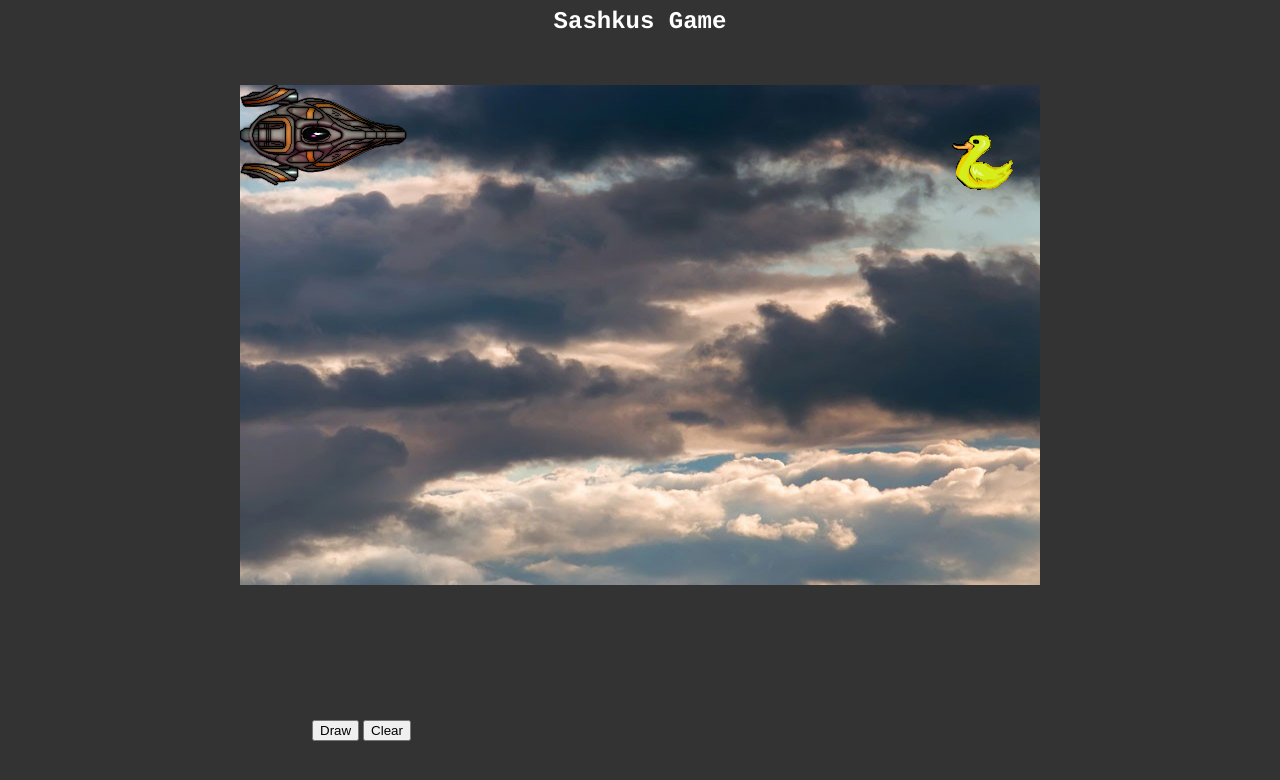
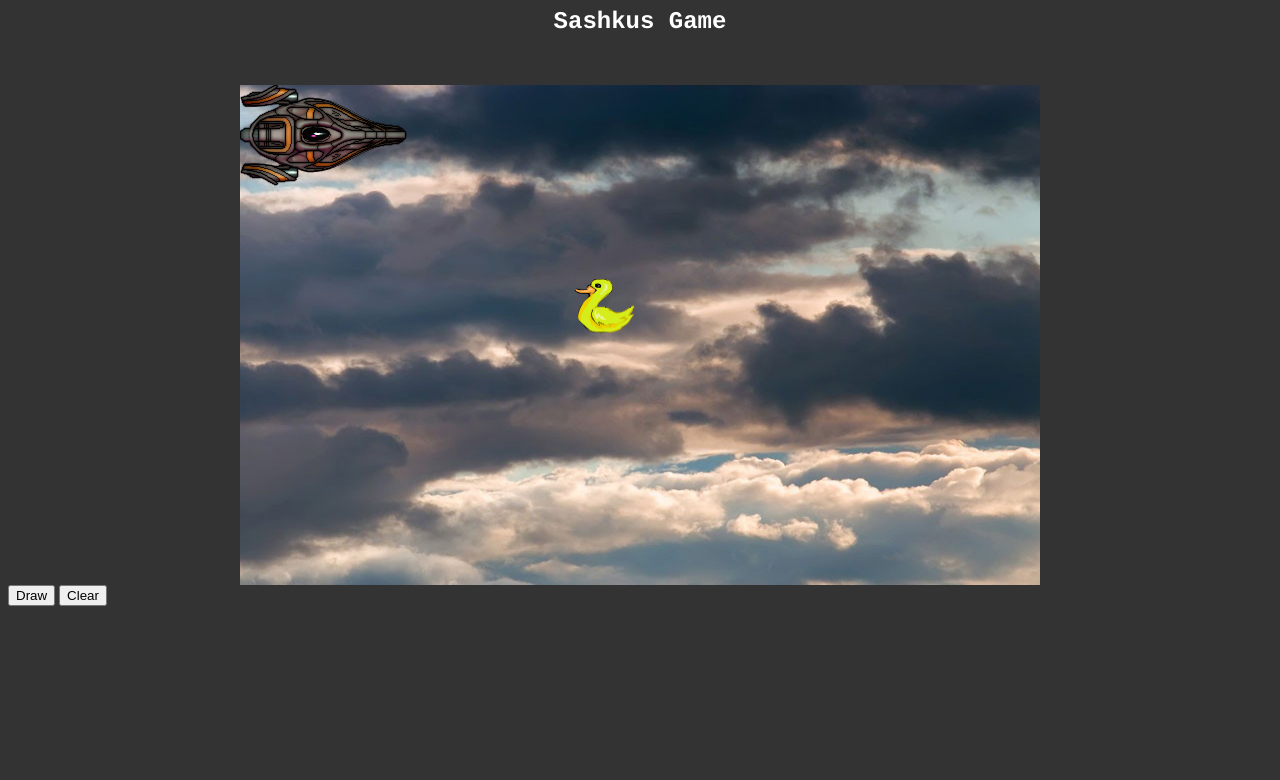
Before and after one commit to palekov/js-game, a plain HTML site: page index.html in a window 1280 px wide. Drawn offline with Linux system fonts and the light colour scheme.

```diff
--- a/game.js
+++ b/game.js
@@ -5,6 +5,9 @@ var ctxMap;
 
 var pl;
 var ctxPl;
+
+var enemyCvs;
+var ctxEnemy;
 
 var drawBtn;
 var clearBtn;
@@ -36,11 +39,18 @@ function init()
 	pl = document.getElementById("player");
 	ctxPl = pl.getContext("2d");
 
+	enemyCvs = document.getElementById("enemy");
+	ctxEnemy = enemyCvs.getContext("2d");
+
+
 	map.width = gameWidth;
 	map.height = gameHeight;
 
 	pl.width = gameWidth;
 	pl.height = gameHeight;
+
+	enemyCvs.width = gameWidth;
+	enemyCvs.height = gameHeight;
 
 	drawBtn = document.getElementById("drawBtn");
 	clearBtn = document.getElementById("clearBtn");
@@ -88,6 +98,7 @@ function draw()
 function update()
 {
 	player.update();
+	enemy.update();
 }
 
 function Player()
@@ -110,17 +121,31 @@ function Enemy()
 {
 	this.srcX = 0;
 	this.srcY = 115;
-	this.drawX = 700;
-	this.drawY = 50;
+
 	this.width = 170;
 	this.heigh = 115;
+
+	this.drawX = Math.floor(Math.random() * 10) + gameWidth;
+	this.drawY = Math.floor(Math.random() * (gameHeight - this.heigh));
+
 	this.speed = 8;
 }
 
 Enemy.prototype.draw = function()
 {
- 	ctxMap.drawImage(tiles, this.srcX, this.srcY, this.width,
+	clearCtxEnemy();
+ 	ctxEnemy.drawImage(tiles, this.srcX, this.srcY, this.width,
 	this.heigh, this.drawX, this.drawY, this.width/2, this.heigh/2);
+}
+
+Enemy.prototype.update = function()
+{
+	this.drawX -= 7;
+	if(this.drawX < 0)
+	{
+		this.drawX = Math.floor(Math.random() * 10) + gameWidth;
+		this.drawY = Math.floor(Math.random() * (gameHeight - this.heigh));
+	}
 }
 
 Player.prototype.draw = function()
@@ -132,6 +157,11 @@ Player.prototype.draw = function()
 
 Player.prototype.update = function()
 {
+	if(this.drawX < 0) this.drawX = 0;
+ 	if(this.drawX > gameWidth - this.width - 100) this.drawX = gameWidth - this.width - 100;
+  	if(this.drawY < 0) this.drawY = 0;
+ 	if(this.drawY > gameHeight - this.heigh) this.drawY = gameHeight - this.heigh;
+
 	this.chooseDir();
 }
 
@@ -217,6 +247,11 @@ function clearCtxPlayer()
 	ctxPl.clearRect(0, 0, gameWidth, gameHeight);
 }
 
+function clearCtxEnemy()
+{
+	ctxEnemy.clearRect(0, 0, gameWidth, gameHeight);
+}
+
 function drawBg()
 {
 	ctxMap.drawImage(background, 0, 0, 800, 600, 0, 0, gameWidth, gameHeight);
--- a/style.css
+++ b/style.css
@@ -19,7 +19,7 @@ body {
 	margin: 50px auto 0px;
 }
 
-#player
+#player, #enemy
 {
 	display: block;
 	margin: -500px auto 0px;
```
